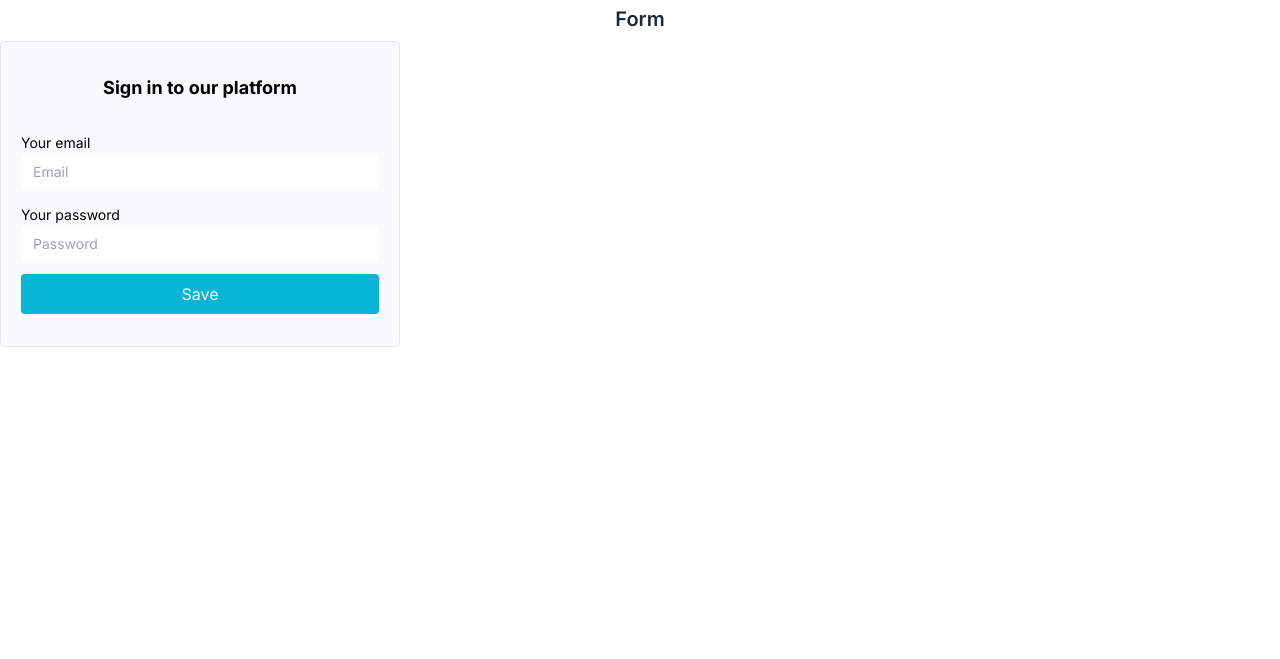
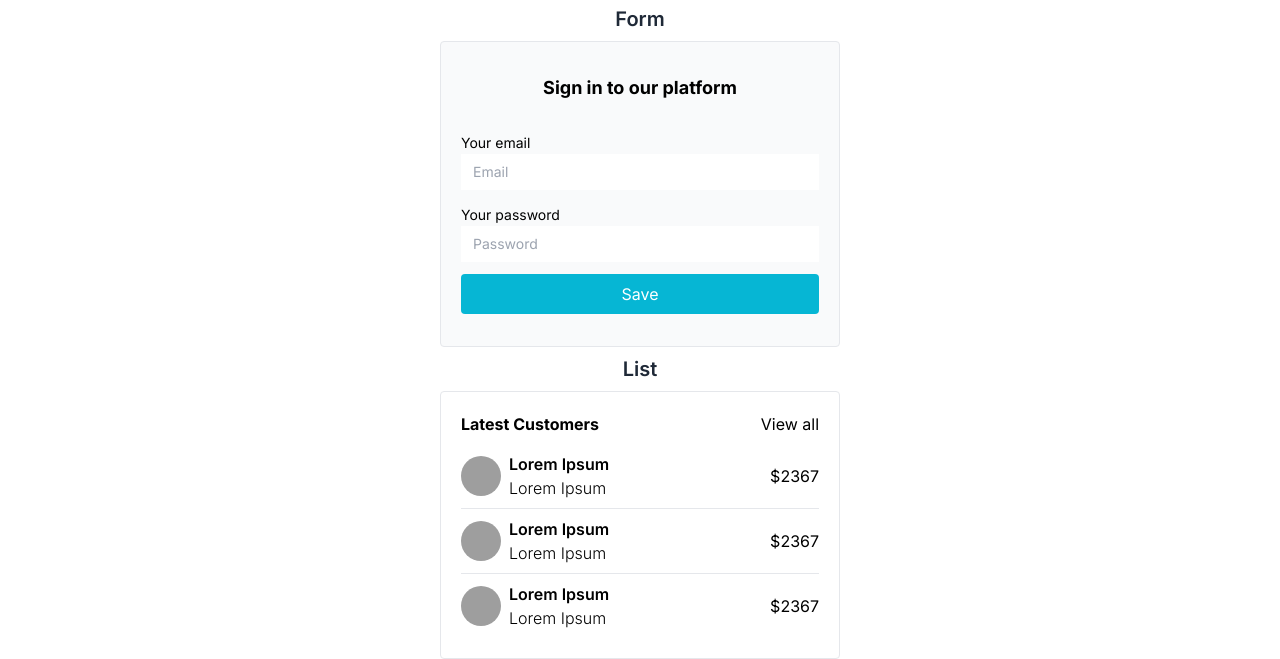
Before and after one commit to musabalki/tailwind-css-project, a website: page components.html in a window 1280 px wide. Shown: the part 519-1178 px from the top of the page. Before the commit the page ends 866 px from the top, so only its background shows below. Drawn offline with Linux system fonts and the light colour scheme; grey boxes are pictures that could not be loaded.

Commit message:
Add component list

```diff
--- a/components.html
+++ b/components.html
@@ -99,6 +99,7 @@
         </div>
     </div>
     <h1 class="text-xl font-semibold text-gray-800 text-center pt-2 pb-2">Form</h1>
+    <div class="flex justify-center">
         <div class="flex flex-col items-center justify-center border p-5 py-8 w-[400px] rounded bg-gray-50" >
             <h1 class="font-bold text-lg mb-4">Sign in to our platform</h1>
             <div class="w-full mt-3">
@@ -111,6 +112,46 @@
             </div>
             <button class="py-2 bg-cyan-500 w-full rounded text-white mt-3">Save</button>
         </div>
+    </div>
+    <h1 class="text-xl font-semibold text-gray-800 text-center pt-2 pb-2">List</h1>
+    <div class="container">
+        <div class="flex mx-auto justify-center flex-col w-[400px] border rounded p-5">
+            <div class="flex justify-between mb-2">
+                <h1 class="font-bold">Latest Customers                </h1>
+                <a href="">View all</a>
+            </div>
+            <div class="flex py-2 justify-between items-center border-b">
+                <div class="flex items-center">
+                    <img class="w-10 h-10  rounded-full" src="https://flowbite.com/docs/images/people/profile-picture-5.jpg" alt="">
+                    <div class="flex flex-col ml-2">
+                        <span class="font-semibold">Lorem Ipsum</span>
+                        <span class="font-light">Lorem Ipsum </span>
+                    </div>
+                </div>
+                <span>$2367</span>
+            </div>
+            <div class="flex py-2 justify-between items-center border-b">
+                <div class="flex items-center">
+                    <img class="w-10 h-10  rounded-full" src="https://flowbite.com/docs/images/people/profile-picture-5.jpg" alt="">
+                    <div class="flex flex-col ml-2">
+                        <span class="font-semibold">Lorem Ipsum</span>
+                        <span class="font-light">Lorem Ipsum </span>
+                    </div>
+                </div>
+                <span>$2367</span>
+            </div>
+            <div class="flex py-2 justify-between items-center">
+                <div class="flex items-center">
+                    <img class="w-10 h-10  rounded-full" src="https://flowbite.com/docs/images/people/profile-picture-5.jpg" alt="">
+                    <div class="flex flex-col ml-2">
+                        <span class="font-semibold">Lorem Ipsum</span>
+                        <span class="font-light">Lorem Ipsum </span>
+                    </div>
+                </div>
+                <span>$2367</span>
+            </div>
+        </div>
+    </div>
     <script>
         function menu(){
             let menu = document.getElementById('mobile-menu')
```
Also changed, not shown: dist/output.css. Lines whose indentation alone changed are shown as unchanged.
